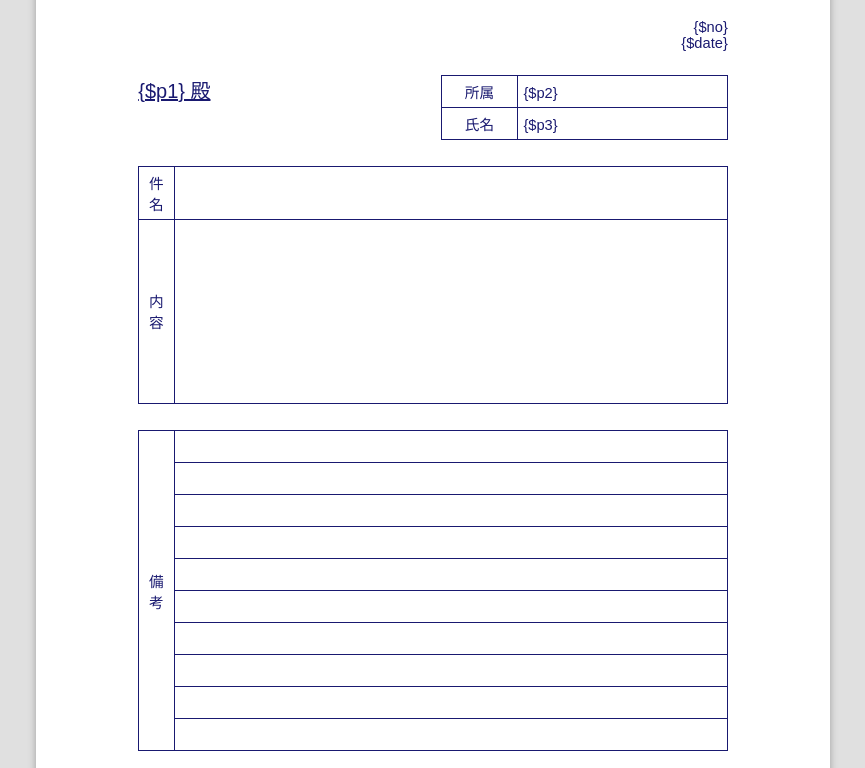
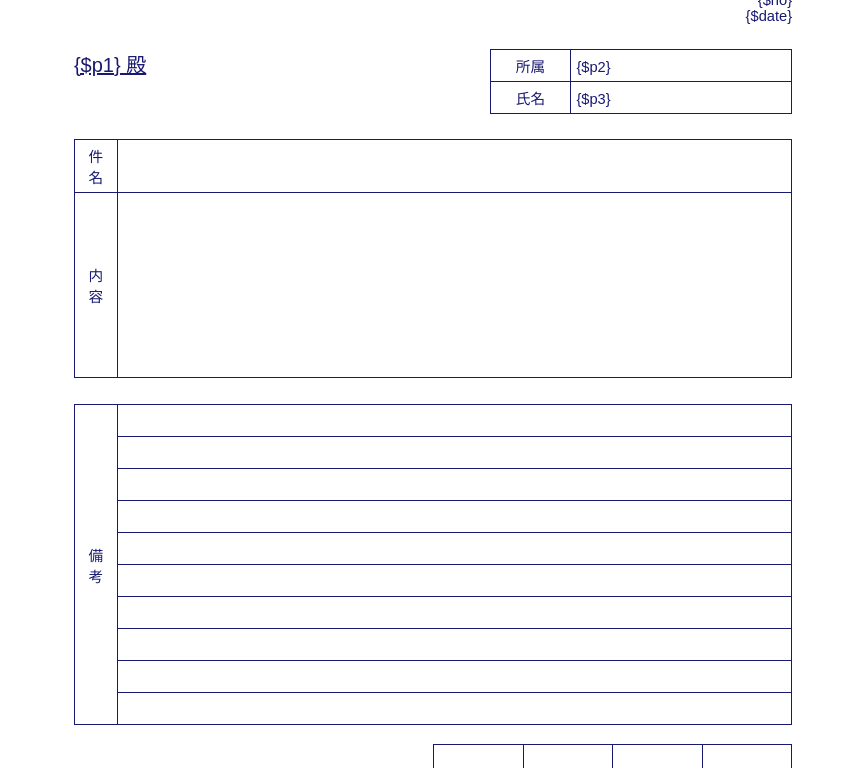
Before and after one commit to binbin4649/general_purpose_form, a plain HTML site: page index.html in a window 1280 px wide. Shown: the part 178-946 px from the top of the page, without its empty margins (207-1072 px from the left). Drawn offline with Linux system fonts and the light colour scheme.

Commit message:
css fix.

```diff
--- a/sheet.css
+++ b/sheet.css
@@ -1,27 +1,12 @@
-/* 印刷時の用紙設定 */
-@page {
-  size: A4; /* 用紙サイズ */
-  margin: 0; /* ヘッダー・フッダーを無効化 */
-}
-
 /* 要素の初期化 */
 * {
   margin: 0;
   padding: 0;
   /* デフォルトのフォント */
   color: #191970;
-  font-family: "游ゴシック Medium", "Yu Gothic Medium", "游ゴシック体", YuGothic,
-    sans-serif;
+  font-family: "游ゴシック Medium", "Yu Gothic Medium", "游ゴシック体", YuGothic, sans-serif;
   font-size: 11pt;
   font-weight: normal;
-  /* 背景色・背景画像を印刷する（Chromeのみで有効） */
-  -webkit-print-color-adjust: exact;
-}
-
-/* リスト初期化 */
-ul {
-  list-style: none;
-  padding-left: 0;
 }
 
 /* ページレイアウト (section.sheet を１ページとする) */
@@ -30,27 +15,20 @@ ul {
   position: relative;
   box-sizing: border-box;
   page-break-after: always;
-
-  /* 用紙サイズ A4 */
+  margin: auto;
+ /* 用紙サイズ A4 */
   height: 297mm;
   width: 210mm;
-
   /* 余白サイズ */
-  padding-top: 27mm;
-  padding-left: 27mm;
-  padding-right: 27mm;
+  padding-top: 25mm;
+  padding-left: 10mm;
+  padding-right: 10mm;
 }
 
-/* プレビュー用のスタイル */
-@media screen {
-  body {
-    background: #e0e0e0;
-  }
-  .sheet {
-    background: white; /* 背景を白く */
-    box-shadow: 0 0.5mm 2mm rgba(0, 0, 0, 0.3); /* ドロップシャドウ */
-    margin: 5mm auto;
-  }
+/* リスト初期化 */
+ul {
+  list-style: none;
+  padding-left: 0;
 }
 
 /* 汎用クラス */
@@ -107,7 +85,7 @@ h2 {
 /* 相手 */
 div.dear {
 	float: left;
-	width: 80mm;
+	width: 110mm;
 }
 
 
```
